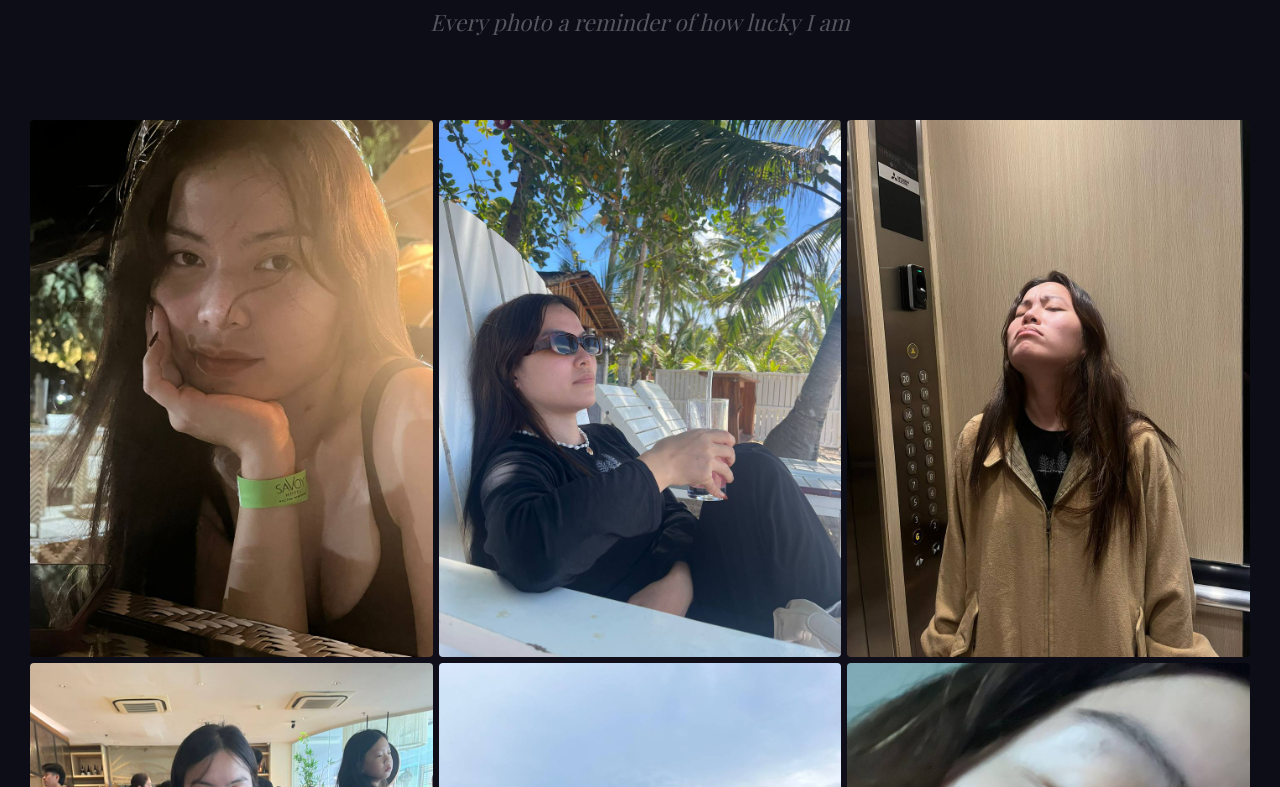
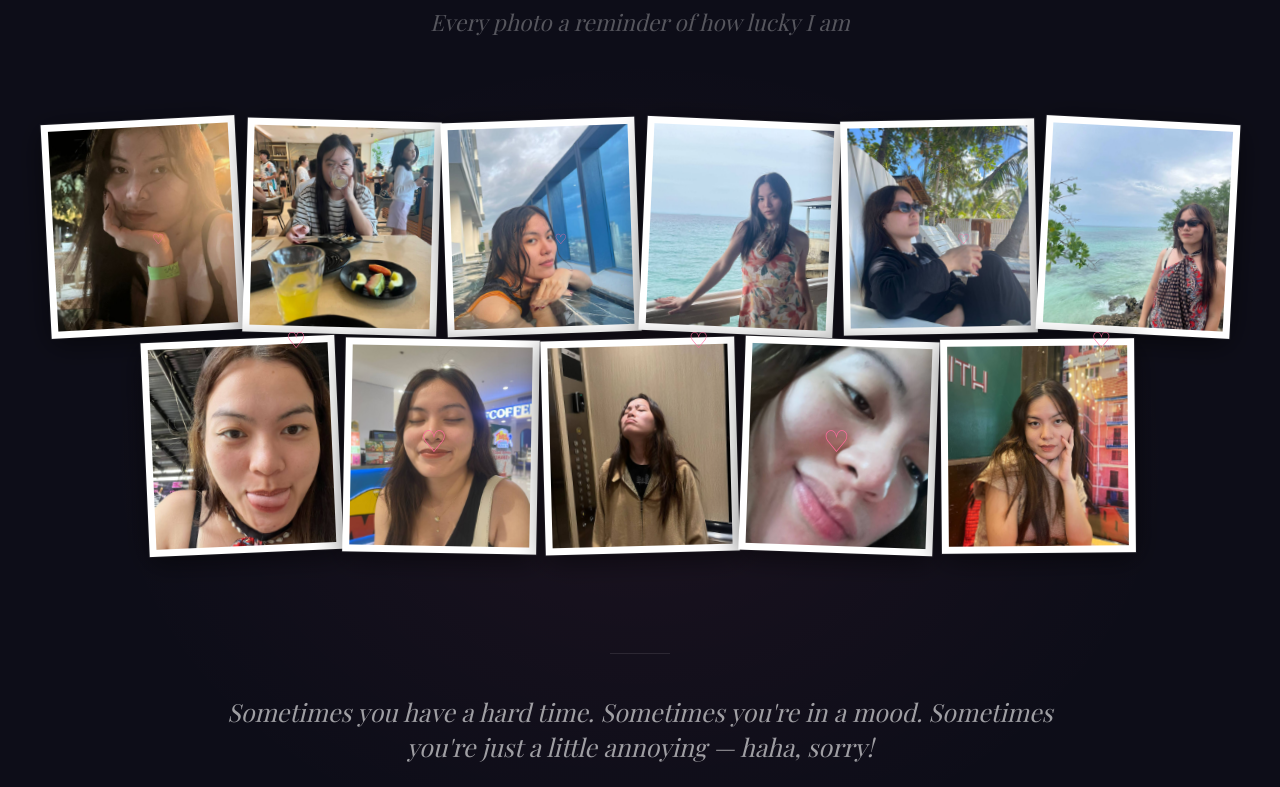
Before and after one commit to jdays2/myPussienteBd, a React (Vite) app: page / in a window 1280 px wide. Shown: the part 2293-3080 px from the top of the page. Built offline with nearby package versions, Linux system fonts and the light colour scheme; a web font is replaced by a local one.

Commit message:
Reasons: polaroid tiles, bg+fg hearts, note block

```diff
--- a/src/components/Reasons.tsx
+++ b/src/components/Reasons.tsx
@@ -18,53 +18,84 @@ const PHOTOS = [
   `${BASE}gallery/solo/photo_11_2026-06-08_18-45-35.jpg`,
 ]
 
-const HEARTS = Array.from({ length: 16 }, (_, i) => ({
-  left: `${(i * 6.2 + 3) % 95}%`,
-  size: 12 + (i % 4) * 7,
-  duration: 4.5 + (i % 5) * 1.2,
-  delay: (i * 0.45) % 5,
-  opacity: 0.10 + (i % 3) * 0.06,
+const ROTATIONS = [-3, 1.5, -2, 2.5, -1, 3, -2.5, 1, -1.5, 2, -0.5]
+
+// Background hearts — rise from bottom, behind photos
+const BG_HEARTS = Array.from({ length: 14 }, (_, i) => ({
+  left: `${(i * 7.1 + 3) % 95}%`,
+  size: 10 + (i % 4) * 6,
+  duration: 5 + (i % 5) * 1.3,
+  delay: (i * 0.5) % 5,
+  opacity: 0.08 + (i % 3) * 0.05,
 }))
 
-function FloatingHeart({ left, size, duration, delay, opacity }: typeof HEARTS[0]) {
+// Foreground hearts — float over the grid, more visible
+const FG_HEARTS = Array.from({ length: 8 }, (_, i) => ({
+  left: `${10 + i * 11}%`,
+  top: `${25 + (i % 3) * 22}%`,
+  size: 14 + (i % 3) * 8,
+  duration: 3 + (i % 4) * 0.8,
+  delay: i * 0.6,
+  opacity: 0.18 + (i % 3) * 0.08,
+}))
+
+function BgHeart({ left, size, duration, delay, opacity }: typeof BG_HEARTS[0]) {
   return (
     <motion.div
       className="absolute pointer-events-none select-none text-[#FF6B9D]"
-      style={{ left, bottom: '-5%', fontSize: size, opacity }}
+      style={{ left, bottom: '-5%', fontSize: size, opacity, zIndex: 0 }}
       animate={{ y: '-115vh', opacity: [opacity, opacity * 0.4, 0] }}
       transition={{ duration, delay, repeat: Infinity, ease: 'easeOut' }}
-    >
-      ♡
-    </motion.div>
+    >♡</motion.div>
   )
 }
 
-function Photo({ src, index }: { src: string; index: number }) {
+function FgHeart({ left, top, size, duration, delay, opacity }: typeof FG_HEARTS[0]) {
+  return (
+    <motion.div
+      className="absolute pointer-events-none select-none text-[#FF6B9D]"
+      style={{ left, top, fontSize: size, zIndex: 20 }}
+      animate={{
+        y: [0, -18, 0],
+        opacity: [opacity, opacity * 1.4, opacity],
+        scale: [1, 1.15, 1],
+      }}
+      transition={{ duration, delay, repeat: Infinity, ease: 'easeInOut' }}
+    >♡</motion.div>
+  )
+}
+
+function Polaroid({ src, rotation, delay, index }: {
+  src: string; rotation: number; delay: number; index: number
+}) {
   const ref = useRef(null)
-  const inView = useInView(ref, { once: true, margin: '-40px' })
+  const inView = useInView(ref, { once: true, margin: '-60px' })
+  const fromX = index % 2 === 0 ? -30 : 30
 
   return (
     <motion.div
       ref={ref}
-      initial={{ opacity: 0, y: 24 }}
-      animate={inView ? { opacity: 1, y: 0 } : {}}
-      transition={{ duration: 0.65, delay: index * 0.05, ease: [0.16, 1, 0.3, 1] }}
-      whileHover={{ scale: 1.03, transition: { duration: 0.2 } }}
-      style={{ breakInside: 'avoid', marginBottom: '6px', display: 'block', borderRadius: '4px', overflow: 'hidden' }}
+      variants={{
+        hidden:  { opacity: 0, y: 36, x: fromX, rotate: rotation - 4 },
+        visible: { opacity: 1, y: 0, x: 0, rotate: rotation,
+                   transition: { duration: 0.7, delay, ease: [0.16, 1, 0.3, 1] } },
+        hover:   { scale: 1.1, rotate: 0,
+                   transition: { duration: 0.18, ease: 'easeOut' } },
+      }}
+      initial="hidden"
+      animate={inView ? 'visible' : 'hidden'}
+      whileHover="hover"
+      className="cursor-pointer relative z-10"
+      style={{ transformOrigin: 'center center' }}
     >
-      <img
-        src={src}
-        alt=""
-        loading="lazy"
-        style={{ width: '100%', display: 'block' }}
-      />
-      <motion.div
-        className="absolute inset-0 pointer-events-none"
-        initial={{ opacity: 0 }}
-        whileHover={{ opacity: 1 }}
-        transition={{ duration: 0.2 }}
-        style={{ background: 'linear-gradient(135deg, rgba(255,107,157,0.12), transparent)', position: 'absolute', inset: 0 }}
-      />
+      <div
+        className="bg-white"
+        style={{ padding: '7px', boxShadow: '0 6px 28px rgba(0,0,0,0.55), 0 0 0 1px rgba(255,255,255,0.06)' }}
+      >
+        <div className="w-36 h-40 overflow-hidden">
+          <img src={src} alt="" className="w-full h-full object-cover" loading="lazy" />
+        </div>
+      </div>
     </motion.div>
   )
 }
@@ -82,12 +113,9 @@ function NoteBlock({ text }: { text: string }) {
       className="mt-20 max-w-2xl mx-auto text-center"
     >
       <div className="w-12 h-px bg-white/10 mx-auto mb-8" />
-      <p
-        className="font-playfair italic text-white/60 text-lg md:text-xl leading-relaxed"
+      <p className="font-playfair italic text-white/60 text-lg md:text-xl leading-relaxed"
         style={{ whiteSpace: 'pre-line' }}
-      >
-        {text}
-      </p>
+      >{text}</p>
       <div className="w-12 h-px bg-white/10 mx-auto mt-8" />
     </motion.div>
   )
@@ -101,7 +129,8 @@ export default function Reasons() {
 
   return (
     <section className="py-28 px-6 relative overflow-hidden" style={{ background: '#0d0d18' }}>
-      {HEARTS.map((h, i) => <FloatingHeart key={i} {...h} />)}
+      {/* Background hearts — behind everything */}
+      {BG_HEARTS.map((h, i) => <BgHeart key={i} {...h} />)}
 
       <div className="absolute inset-0 pointer-events-none"
         style={{ background: 'radial-gradient(ellipse 60% 40% at 50% 50%, rgba(255,107,157,0.06) 0%, transparent 70%)' }} />
@@ -119,14 +148,18 @@ export default function Reasons() {
           <p className="font-playfair italic text-white/30 text-lg">{r.sub}</p>
         </motion.div>
 
-        {/* CSS columns masonry — photos fill naturally, no gaps */}
-        <div style={{ columns: '3 260px', columnGap: '6px' }}>
-          {PHOTOS.map((src, i) => (
-            <Photo key={i} src={src} index={i} />
-          ))}
+        {/* Photo grid with foreground hearts over it */}
+        <div className="relative">
+          {/* Foreground hearts — float over photos */}
+          {FG_HEARTS.map((h, i) => <FgHeart key={i} {...h} />)}
+
+          <div className="flex flex-wrap justify-center" style={{ gap: '5px' }}>
+            {PHOTOS.map((src, i) => (
+              <Polaroid key={i} src={src} rotation={ROTATIONS[i]} delay={i * 0.07} index={i} />
+            ))}
+          </div>
         </div>
 
-        {/* Note below photos */}
         <NoteBlock text={r.note} />
       </div>
     </section>
```
